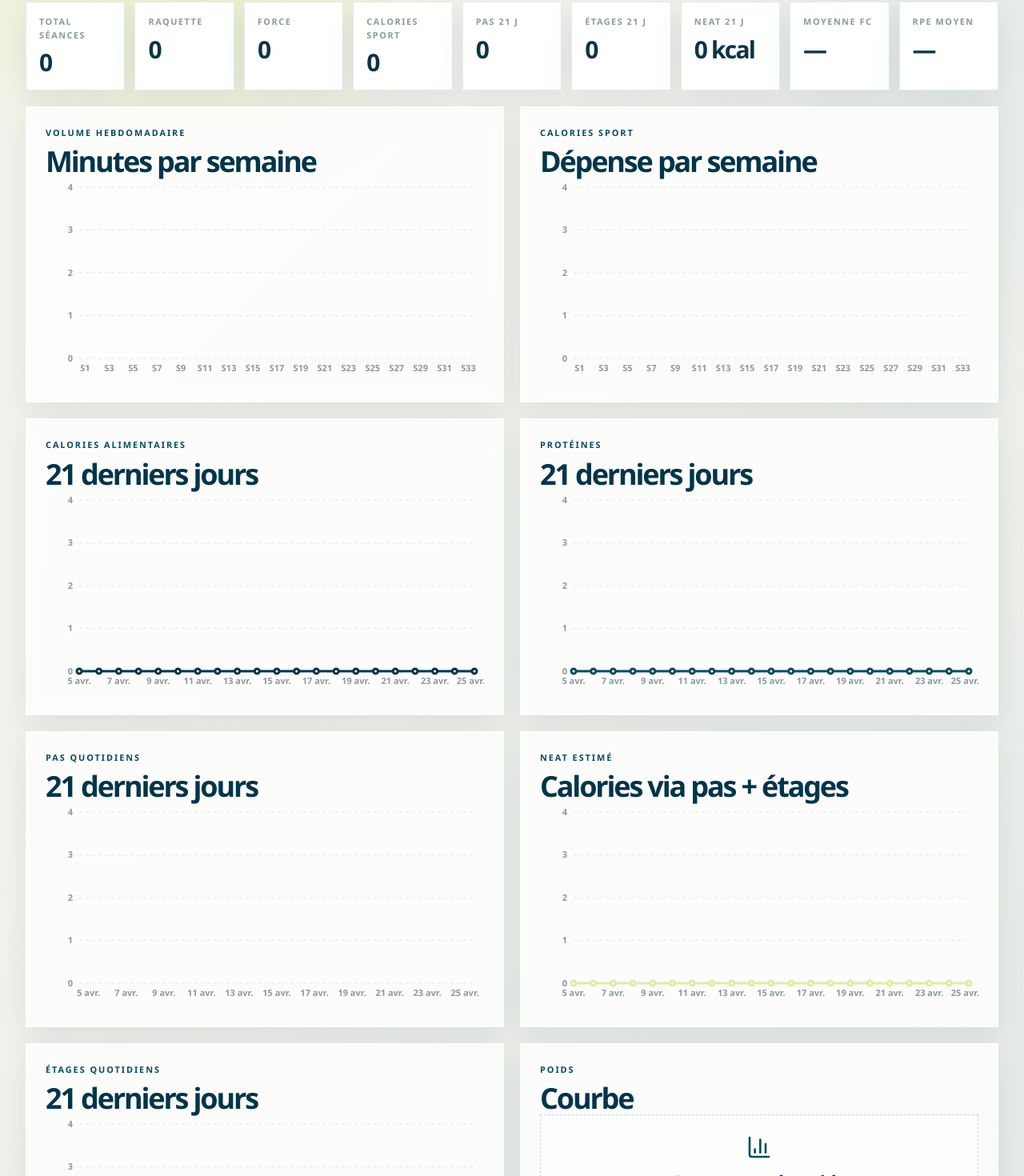
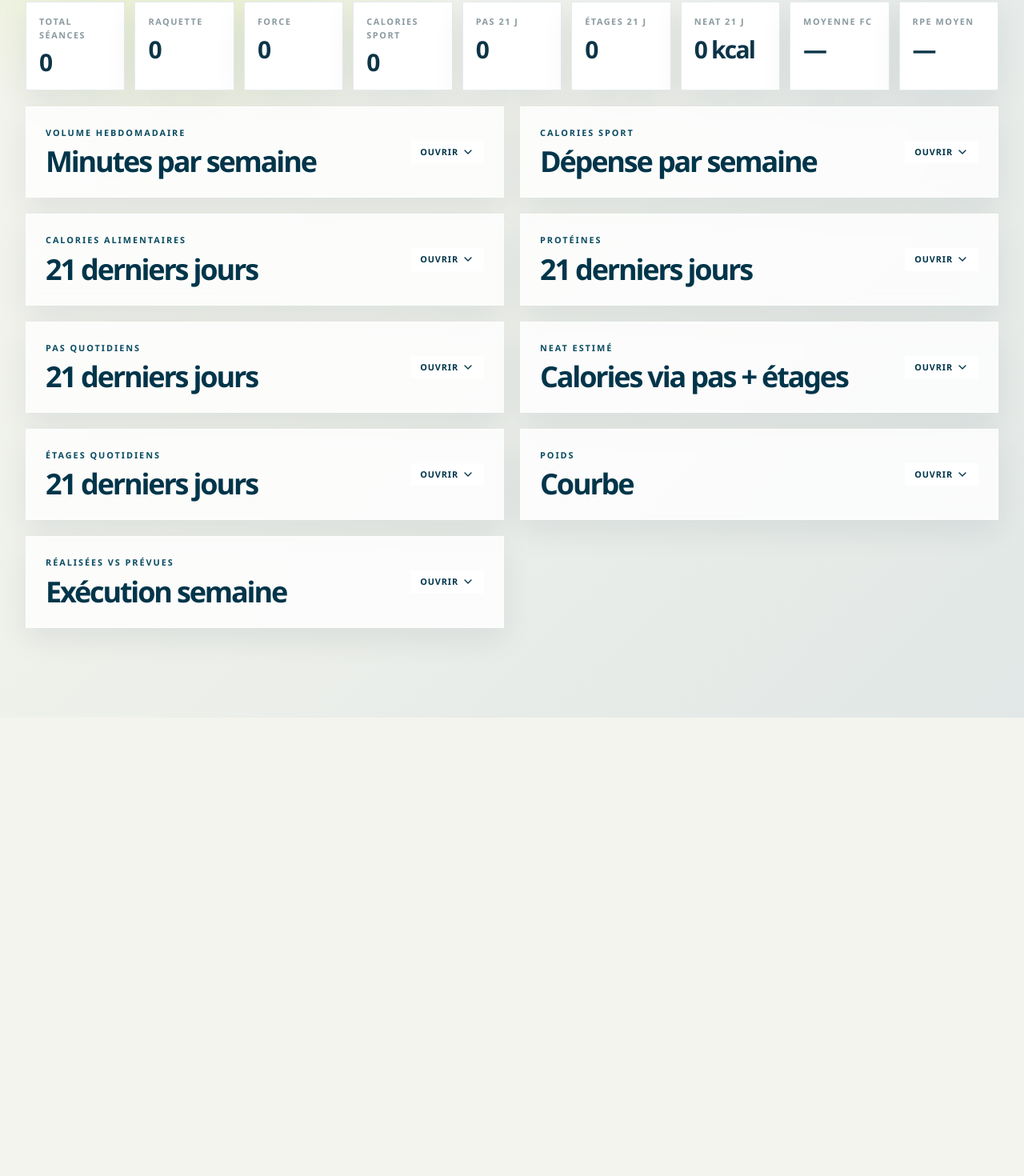
Before and after one commit to lbelhomme-pc/sport-perso, a React (Vite) app: page /stats in a window 1280 px wide. Shown: the part 271-1741 px from the top of the page at 80% size. After the commit the page ends 1168 px from the top, so only its background shows below. Built offline with nearby package versions, Linux system fonts and the light colour scheme.

Commit message:
Add collapsible sections across app

```diff
--- /dev/null
+++ b/src/components/ui/CollapsibleSectionCard.tsx
@@ -0,0 +1,47 @@
+import { useState, type ReactNode } from "react";
+import { ChevronDown } from "lucide-react";
+
+type CollapsibleSectionCardProps = {
+  eyebrow: string;
+  title: string;
+  summary?: string;
+  children: ReactNode;
+  defaultOpen?: boolean;
+  className?: string;
+  dark?: boolean;
+};
+
+export function CollapsibleSectionCard({
+  eyebrow,
+  title,
+  summary,
+  children,
+  defaultOpen = false,
+  className = "",
+  dark = false
+}: CollapsibleSectionCardProps) {
+  const [open, setOpen] = useState(defaultOpen);
+
+  return (
+    <details
+      className={`group ${dark ? "panel-dark" : "panel"} ${className}`}
+      open={open}
+      onToggle={(event) => setOpen(event.currentTarget.open)}
+    >
+      <summary className="cursor-pointer list-none p-5 sm:p-6">
+        <div className="flex flex-col gap-3 sm:flex-row sm:items-center sm:justify-between">
+          <div>
+            <p className={dark ? "text-[0.68rem] font-black uppercase tracking-[0.18em] text-limeSoft" : "eyebrow"}>{eyebrow}</p>
+            <h2 className={dark ? "mt-2 font-display text-3xl font-black tracking-[-0.06em] text-white" : "title-lg mt-2"}>{title}</h2>
+            {summary ? <p className={dark ? "mt-2 text-sm font-semibold leading-6 text-white/70" : "mt-2 text-sm font-semibold leading-6 text-muted"}>{summary}</p> : null}
+          </div>
+          <span className={dark ? "chip bg-white/10 text-white" : "chip bg-white"}>
+            {open ? "Fermer" : "Ouvrir"}
+            <ChevronDown className="h-4 w-4 transition group-open:rotate-180" />
+          </span>
+        </div>
+      </summary>
+      <div className="border-t border-petrol-800/10 p-5 pt-0 sm:p-6 sm:pt-0">{children}</div>
+    </details>
+  );
+}
--- a/src/pages/DashboardPage.tsx
+++ b/src/pages/DashboardPage.tsx
@@ -1,6 +1,7 @@
 import { Link } from "react-router-dom";
 import { differenceInCalendarDays, parseISO } from "date-fns";
 import { BarChart3, CalendarCheck2, CalendarDays, Dumbbell, Scale, Settings, Utensils } from "lucide-react";
+import { CollapsibleSectionCard } from "../components/ui/CollapsibleSectionCard";
 import { MetricCard } from "../components/ui/MetricCard";
 import { SectionCard } from "../components/ui/SectionCard";
 import { APP_TAGLINE, BADMINTON_VARIANTS, EVENT_LABEL } from "../data/defaults";
@@ -385,11 +386,11 @@ export default function DashboardPage() {
           </p>
         </SectionCard>
 
-        <SectionCard className="p-5 sm:p-6">
-          <p className="eyebrow">Synthèse dépense</p>
-          <h2 className="mt-2 font-display text-3xl font-black tracking-[-0.06em] text-petrol-800">
-            Total dépensé estimé : {dashboard.adaptiveCalorieTarget.maintenanceTarget} kcal
-          </h2>
+        <CollapsibleSectionCard
+          eyebrow="Synthèse dépense"
+          title={`Total dépensé estimé : ${dashboard.adaptiveCalorieTarget.maintenanceTarget} kcal`}
+          summary="Détail BMR, sport validé, pas, étages et ressenti."
+        >
           <div className="mt-4 grid gap-2">
             <CalorieBreakdownLine label="BMR" value={dashboard.adaptiveCalorieTarget.base} hint="métabolisme basal" />
             <CalorieBreakdownLine label="EAT / sport" value={dashboard.adaptiveCalorieTarget.activityFuel} hint="séances validées uniquement" />
@@ -420,12 +421,16 @@ export default function DashboardPage() {
           <p className="mt-4 text-xs font-bold leading-5 text-muted">
             Poids utilisé : {dashboard.calculationWeight} kg. Pas : {steps}. Étages : {floors}. NEAT bas estimé : {dashboard.adaptiveCalorieTarget.neatCalories} kcal.
           </p>
-        </SectionCard>
+        </CollapsibleSectionCard>
       </section>
 
       <div className="grid gap-5 xl:grid-cols-[0.9fr_1.1fr]">
-        <SectionCard dark className="p-5 sm:p-6">
-          <p className="text-[0.68rem] font-black uppercase tracking-[0.18em] text-limeSoft">Signaux utiles</p>
+        <CollapsibleSectionCard
+          dark
+          eyebrow="Signaux utiles"
+          title="Alertes et récupération"
+          summary={`${dashboard.alerts.length} signal${dashboard.alerts.length > 1 ? "aux" : ""} à consulter si besoin.`}
+        >
           <div className="mt-4 grid gap-3">
             {dashboard.alerts.map((alert) => (
               <article key={alert.id} className={`border p-4 ${alertClass(alert.tone)}`}>
@@ -434,7 +439,7 @@ export default function DashboardPage() {
               </article>
             ))}
           </div>
-        </SectionCard>
+        </CollapsibleSectionCard>
 
         <SectionCard className="p-5 sm:p-6">
           <div className="flex flex-col gap-2 sm:flex-row sm:items-end sm:justify-between">
--- a/src/pages/StatsPage.tsx
+++ b/src/pages/StatsPage.tsx
@@ -3,10 +3,10 @@ import { BarChart3 } from "lucide-react";
 import { ComparisonBarChart } from "../components/charts/ComparisonBarChart";
 import { MetricBarChart } from "../components/charts/MetricBarChart";
 import { MetricLineChart } from "../components/charts/MetricLineChart";
+import { CollapsibleSectionCard } from "../components/ui/CollapsibleSectionCard";
 import { EmptyState } from "../components/ui/EmptyState";
 import { MetricCard } from "../components/ui/MetricCard";
 import { PageHeader } from "../components/ui/PageHeader";
-import { SectionCard } from "../components/ui/SectionCard";
 import { getPlannedWeek } from "../data/trainingPlan";
 import { useStoredData } from "../hooks/useStoredData";
 import type { WeightEntry } from "../types";
@@ -93,61 +93,43 @@ export default function StatsPage() {
       </section>
 
       <div className="grid gap-5 xl:grid-cols-2">
-        <SectionCard className="p-5 sm:p-6">
-          <p className="eyebrow">Volume hebdomadaire</p>
-          <h2 className="title-lg mt-2">Minutes par semaine</h2>
+        <CollapsibleSectionCard eyebrow="Volume hebdomadaire" title="Minutes par semaine">
           <MetricBarChart data={weekSeries} xKey="week" yKey="volume" suffix=" min" />
-        </SectionCard>
+        </CollapsibleSectionCard>
 
-        <SectionCard className="p-5 sm:p-6">
-          <p className="eyebrow">Calories sport</p>
-          <h2 className="title-lg mt-2">Dépense par semaine</h2>
+        <CollapsibleSectionCard eyebrow="Calories sport" title="Dépense par semaine">
           <MetricBarChart data={weekSeries} xKey="week" yKey="calories" color="#DCEFA3" suffix=" kcal" />
-        </SectionCard>
+        </CollapsibleSectionCard>
 
-        <SectionCard className="p-5 sm:p-6">
-          <p className="eyebrow">Calories alimentaires</p>
-          <h2 className="title-lg mt-2">21 derniers jours</h2>
+        <CollapsibleSectionCard eyebrow="Calories alimentaires" title="21 derniers jours">
           <MetricLineChart data={dailySeries} xKey="date" yKey="calories" suffix=" kcal" />
-        </SectionCard>
+        </CollapsibleSectionCard>
 
-        <SectionCard className="p-5 sm:p-6">
-          <p className="eyebrow">Protéines</p>
-          <h2 className="title-lg mt-2">21 derniers jours</h2>
+        <CollapsibleSectionCard eyebrow="Protéines" title="21 derniers jours">
           <MetricLineChart data={dailySeries} xKey="date" yKey="protéines" color="#0A4B61" suffix=" g" />
-        </SectionCard>
+        </CollapsibleSectionCard>
 
-        <SectionCard className="p-5 sm:p-6">
-          <p className="eyebrow">Pas quotidiens</p>
-          <h2 className="title-lg mt-2">21 derniers jours</h2>
+        <CollapsibleSectionCard eyebrow="Pas quotidiens" title="21 derniers jours">
           <MetricBarChart data={dailySeries} xKey="date" yKey="pas" color="#0A4B61" suffix=" pas" />
-        </SectionCard>
+        </CollapsibleSectionCard>
 
-        <SectionCard className="p-5 sm:p-6">
-          <p className="eyebrow">NEAT estimé</p>
-          <h2 className="title-lg mt-2">Calories via pas + étages</h2>
+        <CollapsibleSectionCard eyebrow="NEAT estimé" title="Calories via pas + étages">
           <MetricLineChart data={dailySeries} xKey="date" yKey="neat" color="#DCEFA3" suffix=" kcal" />
-        </SectionCard>
+        </CollapsibleSectionCard>
 
-        <SectionCard className="p-5 sm:p-6">
-          <p className="eyebrow">Étages quotidiens</p>
-          <h2 className="title-lg mt-2">21 derniers jours</h2>
+        <CollapsibleSectionCard eyebrow="Étages quotidiens" title="21 derniers jours">
           <MetricBarChart data={dailySeries} xKey="date" yKey="etages" color="#DCEFA3" suffix=" étages" />
-        </SectionCard>
+        </CollapsibleSectionCard>
 
-        <SectionCard className="p-5 sm:p-6">
-          <p className="eyebrow">Poids</p>
-          <h2 className="title-lg mt-2">Courbe</h2>
+        <CollapsibleSectionCard eyebrow="Poids" title="Courbe">
           {weightSeries.length ? (
             <MetricLineChart data={weightSeries} xKey="date" yKey="poids" suffix=" kg" />
           ) : (
             <EmptyState icon={BarChart3} title="Pas encore de poids" message="Ajoute quelques entrées pour voir la tendance." />
           )}
-        </SectionCard>
+        </CollapsibleSectionCard>
 
-        <SectionCard className="p-5 sm:p-6">
-          <p className="eyebrow">Réalisées vs prévues</p>
-          <h2 className="title-lg mt-2">Exécution semaine</h2>
+        <CollapsibleSectionCard eyebrow="Réalisées vs prévues" title="Exécution semaine">
           <ComparisonBarChart
             data={weekSeries}
             xKey="week"
@@ -156,7 +138,7 @@ export default function StatsPage() {
             firstName="Prévues"
             secondName="Réalisées"
           />
-        </SectionCard>
+        </CollapsibleSectionCard>
       </div>
     </>
   );
```
Also changed, not shown: src/pages/MealsPage.tsx (+76 -31 lines), src/pages/PlanningPage.tsx (+15 -7 lines), src/pages/SessionsPage.tsx (+23 -6 lines), src/pages/SettingsPage.tsx (+21 -11 lines), src/pages/WeightPage.tsx (+27 -8 lines).
